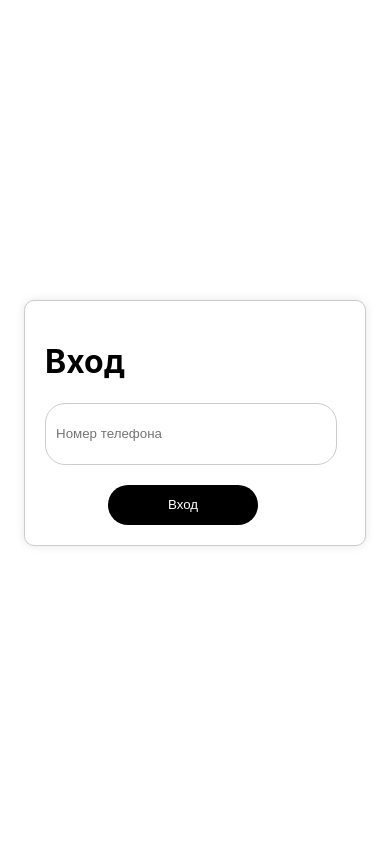
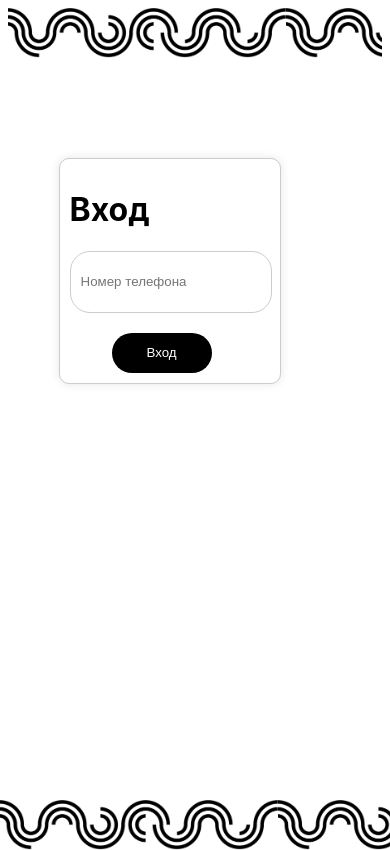
Before and after one commit to fbx6094/Hack2024, a Flask app: page / in a window 390 px wide. Before the commit the page ends 546 px from the top, so only its background shows below. Run offline with Flask 3, Linux system fonts and the light colour scheme.

Commit message:
лонгс

```diff
--- a/templates/auth.html
+++ b/templates/auth.html
@@ -3,14 +3,17 @@
   <head>
     <title>Login</title>
     <script src="script.js"></script>
+    <meta name="viewport" content="width=device-width, initial-scale=1">
   </head>
   <body>
     <style>
       /* add some basic styling to make the form look better */
       .form {
+  position: absolute;
   width: 300px;
-        margin:300px auto;
+  margin: 150px auto;
   padding: 20px;
+  left: 40%;
   border: 1px solid #ccc;
   background-color: white;
   border-radius: 10px;
@@ -88,20 +91,23 @@ background-color: white;
         color: black;
         border-color: black;
       }
-      .verh-niz {
-  position: absolute;
+      #verh{
+        position:relative;
         background-image: url(../static/3012489633_preview_MM_Uzor_40_f24c4bfdf2.png);
-  background-size: 50%;
-  width: 99.6%;
-  height: 18.1%;
+        background-size: contain;
+        width: 100%;
+        height: 150px;
+        top: 15%;
+        left: 0;
       }
-
-#verh {
-  top: 0%;
-}
-
-#niz {
+      #niz{
+        position:absolute;
+        background-image: url(../static/3012489633_preview_MM_Uzor_40_f24c4bfdf2.png);
+        background-size: contain;
+        width: 100%;
+        height: 150px;
         top: 80%;
+        left: 0;
       }
       #logo{
         position: absolute;
@@ -112,16 +118,60 @@ background-color: white;
       p,h1{
         font-family: Inter;
       }
+      /* add media queries for responsive design */
+      @media (max-width: 770px) {
+  .form {
+    width: 250px;
+    margin: 100px auto;
+    padding: 15px;
+    left: 30%;
+  }
+  #verh, #niz {
+    width: 100%;
+    height: 100px;
+  }
+  #niz{
+    top: 750px;
+  }
+}
+
+@media (max-width: 480px) {
+  .form {
+    width: 300px;
+    margin: 100px auto;
+    padding: 10px;
+    left: 12%;
+  }
+  #verh, #niz {
+    width: 100%;
+    height: 50px;
+  }
+  #niz{
+    top: 800px;
+  }
+}
+@media (max-width: 403px) {
+    .form {
+    width: 200px;
+    margin: 100px auto;
+    padding: 10px;
+    left: 15%;
+  }
+
+}
+
     </style>
+
+   <form action="" method="post">
     <div   id="verh" alt=""></div>
-   <form action="" method="post">
     <div class="form">
       <h1>Вход</h1>
       <input type="text" id="phone_number" name="phone_number" placeholder="Номер телефона">
       <input type="submit" id="submit" value="Вход">
     </div>
+    <div   id="niz" alt=""></div>
   </form>
-  <div   id="niz" alt=""></div>
+
 
 
 
```
Also changed, not shown: templates/index.html (+29 -4 lines), static/1.svg (added), static/logout.svg (added). Lines whose indentation alone changed are shown as unchanged.
